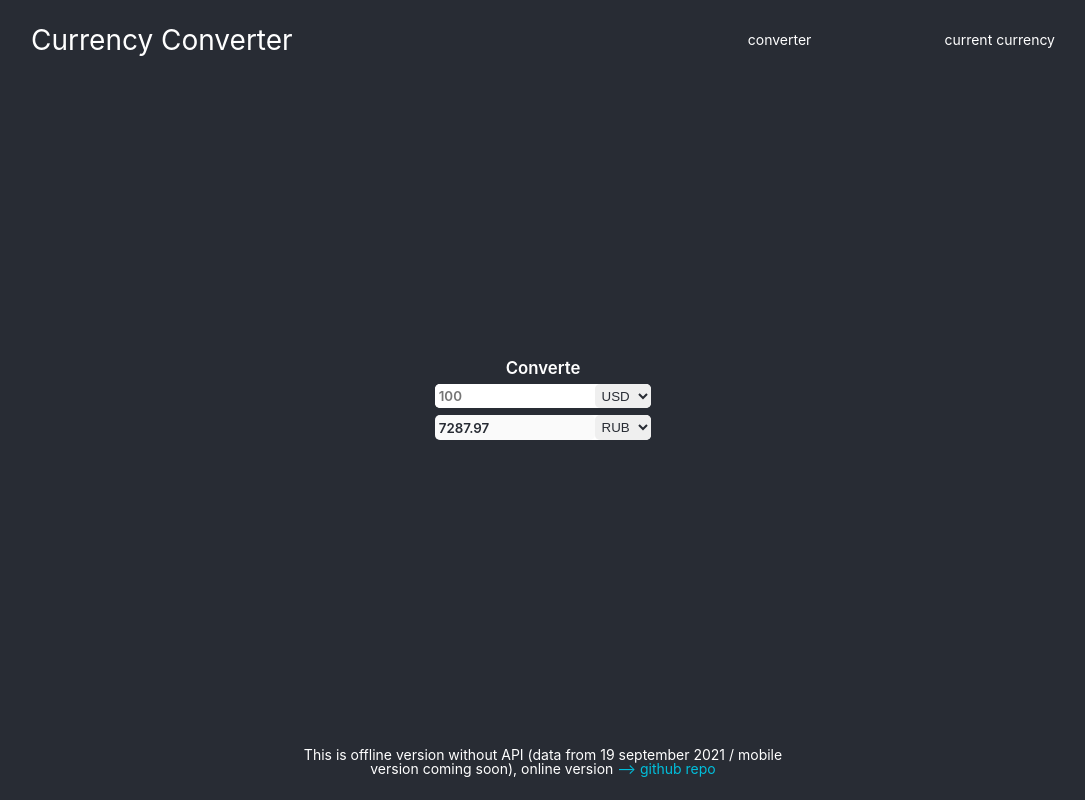
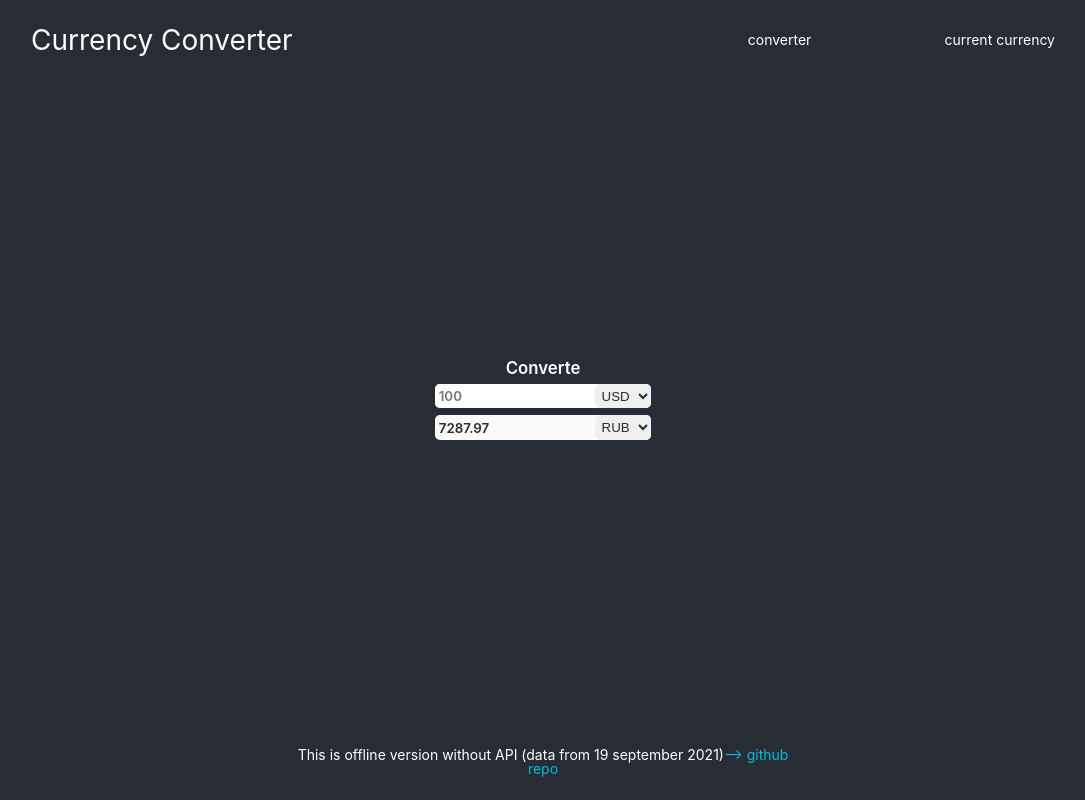
Before and after one commit to mathiasmichaelweiss/currency-converter, a React (Create React App) app: page / in a window 1280 px wide. Shown: the whole page, without its empty margins (97-1182 px from the left). Built offline with nearby package versions, Linux system fonts and the light colour scheme.

Commit message:
chaged footer

```diff
--- a/src/OfflineApp.js
+++ b/src/OfflineApp.js
@@ -180,7 +180,10 @@ function App() {
   const [shortCountriesCodes, setShortCountriesCodes] = useState([]);
   const [dataKeysAndValues, setDataKeysAndValues] = useState([]);
 
-  const randomId = () => Math.random().toString(36).slice(2);
+  const randomId = () =>
+    Math.random()
+      .toString(36)
+      .slice(2);
 
   useEffect(() => {
     setShortCountriesCodes(dataFilter(offlineRates, 'shortCoutries'));
@@ -206,8 +209,7 @@ function App() {
           textAlign: 'center'
         }}
       >
-        This is offline version without API (data from 19 september 2021 /
-        mobile version coming soon), online version{' '}
+        This is offline version without API (data from 19 september 2021)
         <a
           href="https://github.com/mathiasmichaelweiss/currency-converter"
           target="_blank"
```
